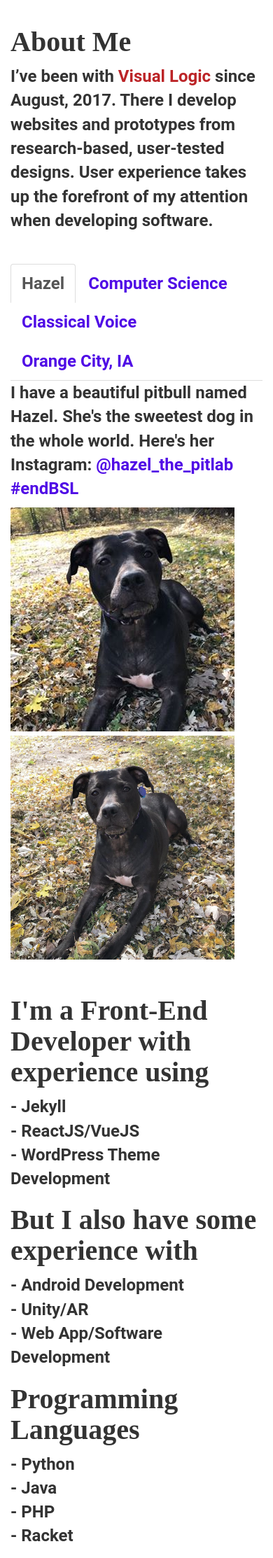
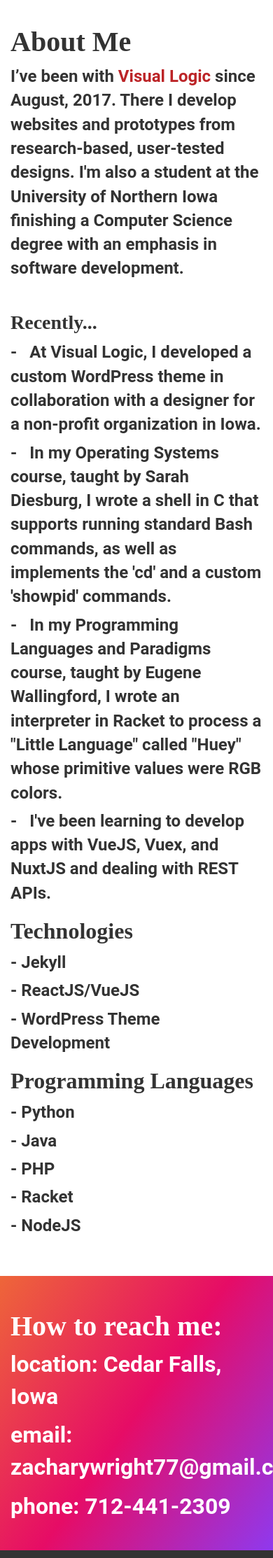
Before and after one commit to zachwright/zachwright.github.io, a Jekyll site: the page built from index.html, in a window 390 px wide. Shown: the part 793-3019 px from the top of the page at 70% size. Built offline with Jekyll 4.4.1, drawn with Linux system fonts in a browser that asks for light colours; some web fonts are replaced; some of the changed text lies outside the part shown.

Commit message:
updated content on site; minor style changes

```diff
--- a/_includes/_components/nav.html
+++ b/_includes/_components/nav.html
@@ -16,9 +16,9 @@
       <ul class="nav navbar-nav navbar-right">
         <li class="active"><a href="/">Home<span class="sr-only">(current)</span></a></li>
         <li><a href="#about">About</a></li>
-        <li class="dropdown"><a href="#work">Work</a></li>
+        <!--<li class="dropdown"><a href="#work">Work</a></li>-->
         <li><a href="#contact">Contact</a></li>
-        <li><a href="/blog">Blog</a></li>
+        <!--<li><a href="/blog">Blog</a></li>-->
       </ul>
 
     </div><!-- /.navbar-collapse -->
--- a/_includes/footer.html
+++ b/_includes/footer.html
@@ -1,16 +1,18 @@
 
 
 
-<footer class="footer">
+<footer class="footer top-margin">
   <div class="container">
     <div class="row">
       <div id="contact" class="contact-info col-sm-6">
         <h2>How to reach me:</h2>
         <p>location: Cedar Falls, Iowa</p>
-        <p>email: hello@zacharywright.xyz</p>
+        <p>email: zacharywright77@gmail.com</p>
         <p>phone: 712-441-2309</p>
       </div>
     </div>
+
+    <!--
     <div class="row">
       <div class="contact-form col-sm-6">
         <form>
@@ -38,10 +40,21 @@
         </form>
       </div>
     </div>
+    -->
   </div>
 
 
 </footer>
+<div class="bottom-bar">
+    <div class="container">
+        <div class="row">
+          <div class="col-sm-12 text-center">
+              <p class="copyright">&copy; Zachary Wright 2019</p>
+          </div>
+        </div>
+      </div>
+</div>
+
 
 
 <script src="./bower_components/jquery/dist/jquery.min.js"></script>
--- a/index.html
+++ b/index.html
@@ -22,8 +22,18 @@ layout: default
       <div class="col-sm-8">
         <h2>About Me</h2>
         <p>I’ve been with <a class="red-text" href="https://vlgux.com/" target="_blank">Visual Logic</a> since August, 2017.
-          There I develop websites and prototypes from research-based, user-tested designs.
-          User experience takes up the forefront of my attention when developing software.</p>
+          There I develop websites and prototypes from research-based, user-tested designs. I'm also a student at the University of Northern Iowa finishing a Computer Science degree with an emphasis in software development.</p>
+
+        <h4 class="top-margin">Recently...</h4>
+        <ul class="plain-list">
+          <li>- &nbsp; At Visual Logic, I developed a custom WordPress theme in collaboration with a designer for a non-profit organization in Iowa.</li>
+          <li>- &nbsp; In my Operating Systems course, taught by Sarah Diesburg, I wrote a shell in C that supports running standard Bash commands, as well as implements the 'cd' and a custom 'showpid' commands.</li>
+          <li>- &nbsp; In my Programming Languages and Paradigms course, taught by Eugene Wallingford, I wrote an interpreter in Racket to process a "Little Language" called "Huey" whose primitive values were RGB colors.</li>
+          <li>- &nbsp; I've been learning to develop apps with VueJS, Vuex, and NuxtJS and dealing with REST APIs.</li>
+        </ul>
+
+
+        <!--
         <ul class="nav nav-tabs plain-list top-margin" id="aboutTabs" role="tablist">
           <li class="nav-item active">
             <a class="nav-link active" id="hazel-tab" data-toggle="tab" href="#hazel-content" role="tab" aria-controls="hazel-content" aria-selected="true" aria-expanded="true">Hazel</a>
@@ -59,34 +69,24 @@ layout: default
             <img class="map" src="./lib/img/oc-ia.jpg" alt="Orange City, Iowa Google Map">
           </div>
         </div>
+      -->
 
-        <h2 class="top-margin">I'm a Front-End Developer with experience using</h2>
+        <h3>Technologies</h3>
         <ul class="plain-list">
           <li>- Jekyll</li>
           <li>- ReactJS/VueJS</li>
           <li>- WordPress Theme Development</li>
         </ul>
 
-        <h2>But I also have some experience with</h2>
-        <ul class="plain-list">
-            <li>- Android Development</li>
-            <li>- Unity/AR</li>
-            <li>- Web App/Software Development</li>
-        </ul>
-
-        <h2>Programming Languages</h2>
+        <h3>Programming Languages</h3>
         <ul class="plain-list">
             <li>- Python</li>
             <li>- Java</li>
             <li>- PHP</li>
             <li>- Racket</li>
+            <li>- NodeJS</li>
         </ul>
 
-        <h2>I've done a little bit of</h2>
-        <ul class="plain-list">
-            <li>- Icon Illustration</li>
-            <li>- Website Design</li>
-        </ul>
       </div>
 
     </div>
--- a/lib/scss/typography.scss
+++ b/lib/scss/typography.scss
@@ -49,3 +49,8 @@ a {
 a:hover {
   color: #3706a0;
 }
+.copyright {
+  font-size: 1.6rem;
+  padding: 0;
+  margin:0;
+}
--- a/lib/scss/variables.scss
+++ b/lib/scss/variables.scss
@@ -3,3 +3,4 @@ $icon-font-path: "./bower_components/bootstrap-sass/assets/fonts/bootstrap/";
 $blurple-gradient: linear-gradient(180deg, rgba(80,12,230,1.0), rgba(130,26,246,1.0));
 $purple-orange-gradient: linear-gradient(125deg, #EE6639, #E60C66, #8F39EE);
 $white: #ffffff;
+$dark-gray: #333333;
```
Also changed, not shown: other parts of index.html (+1 -2 lines), lib/scss/style.scss (+9 -0 lines), lib/css/style.css.
